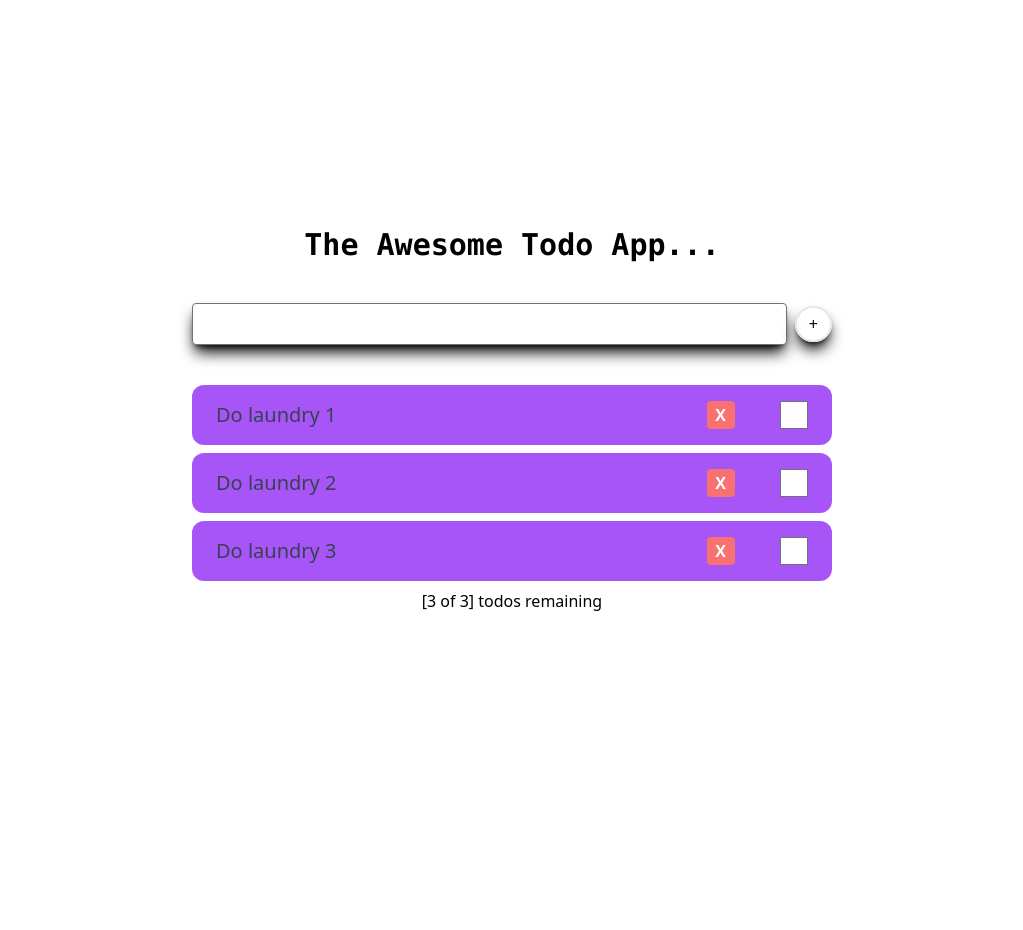
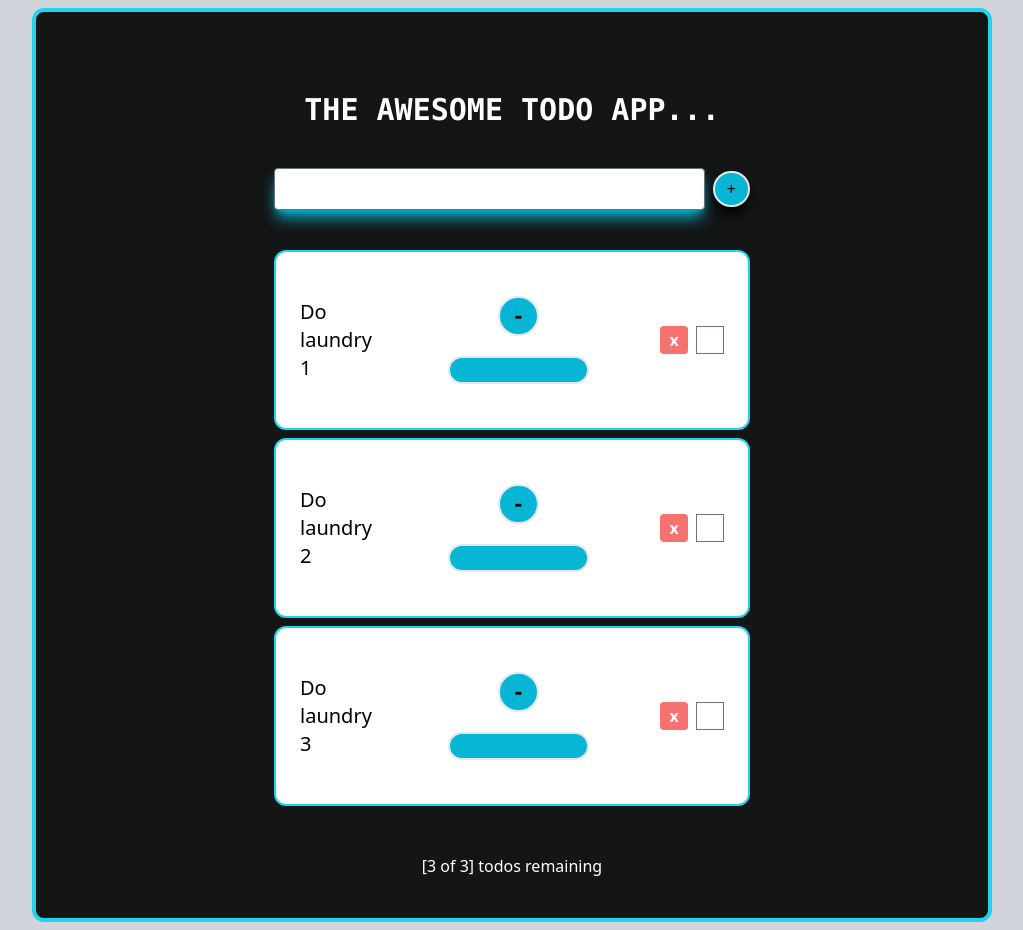
Before and after one commit to DecentraMindsCoin/recursive-test, a Next.js app: page / in a window 1280 px wide. Shown: the whole page, without its empty margins (128-1151 px from the left). Before the commit the page ends 800 px from the top, so only its background shows below. Built offline with nearby package versions, Linux system fonts and the light colour scheme.

Commit message:
add sub todo tree test using show hide

```diff
--- a/pages/index.tsx
+++ b/pages/index.tsx
@@ -5,13 +5,19 @@ import { Todos } from "../src/Components/Todos"
 
 const Home: NextPage = () => {
   return (
+    <div className='relative bg-gray-300'>
+
+
     <div className="flex min-h-screen flex-col items-center justify-center py-2">
       <Head>
-        <title>Create Next App</title>
+        <title>Recursive Challenge Todo</title>
         <link rel="icon" href="/favicon.ico" />
       </Head>
-<Todos />
-    </div>
+      <div className='bg-black w-3/4 rounded-xl bg-opacity-90 py-10 border-4 border-cyan-400'>
+        <Todos />
+      </div>
+
+    </div> </div>
   )
 }
 
--- a/src/Components/AddTodo.tsx
+++ b/src/Components/AddTodo.tsx
@@ -7,17 +7,17 @@ export const AddTodo = ({
 }: AddTodoProps) => (
   <div className=' w-full'>
     {' '}
-    <h1 className="text-center py-10 text-3xl font-bold font-mono">The Awesome Todo App...</h1>
+    <h1 className="text-center py-10 text-3xl font-bold font-mono uppercase text-white">The Awesome Todo App...</h1>
     <form className="flex w-full justify-between" onSubmit={handleSubmitTodo}>
       <input
         type="text"
         name="task"
         value={task}
-        className="text-grey-dark mr-2 flex-1 rounded p-2 shadow-lg shadow-black"
+        className="text-gray-700 mr-2 flex-1 rounded p-2 shadow-lg shadow-cyan-500"
         onChange={handleChange}
       />
       <button type="submit" aria-label="Add todo">
-        <h1 className="rounded-full border-2 px-3 py-1 shadow-lg shadow-black">
+        <h1 className="rounded-full border-2 px-3 py-1 shadow-lg shadow-black bg-cyan-500">
           +
         </h1>
       </button>
--- a/src/Components/Row.tsx
+++ b/src/Components/Row.tsx
@@ -1,4 +1,6 @@
-import { TodoProps } from "../types"
+import { TodoProps } from '../types'
+import { useState } from 'react'
+import SubButton from '../Components/SubButton'
 
 export const Row = ({
   todo: { id, task, isCompleted },
@@ -7,26 +9,32 @@ export const Row = ({
 }: TodoProps) => (
   <div
     className={`
-        flex w-full p-4 mb-2 justify-between items-center
-       ${isCompleted ? "bg-gray-400 " : "bg-purple-500 rounded-xl"}
+         mb-2 flex w-full items-center justify-between p-4
+       ${
+         isCompleted
+           ? 'bg-gray-400 '
+           : 'bg-opacity- rounded-xl border-2 border-cyan-400 bg-white '
+       }
       `}
   >
     <p
       className={`
-          ml-2 text-xl font-sans font-medium
-          ${isCompleted ? "text-white line-through" : "text-gray-700"}
+          ml-2 font-sans text-xl font-medium
+          ${isCompleted ? 'text-white line-through' : 'white'}
         `}
     >
       {task}
-    </p>
-    <div className="w-1/6 flex justify-between items-center mr-2">
+    </p>{' '}
+    <SubButton />
+    <div className="mr-2 flex w-1/6 items-center justify-between space-x-2">
       <button
         aria-label="Delete a todo"
-        className="h-7 w-7 flex justify-center items-center bg-red-400 hover:bg-red-500 text-white font-bold  rounded"
+        className="flex h-7 w-7 items-center justify-center rounded bg-red-400 px-3 font-bold text-white  hover:bg-red-500"
         onClick={() => handleDeleteTodo(id)}
       >
-        X
+        x
       </button>
+
       <input
         type="checkbox"
         checked={isCompleted}
--- /dev/null
+++ b/src/Components/SubButton.tsx
@@ -0,0 +1,28 @@
+import UnderTodo from './UnderTodo'
+
+import React from 'react'
+import { useState } from 'react'
+
+const SubButton = () => {
+  const [show, setShow] = useState(false)
+
+  return (
+    <div className="mx-auto h-full w-full cursor-pointer  space-y-5 py-7 text-center font-mono font-bold uppercase italic tracking-wider">
+      <button
+        className="rounded-full border-2 bg-cyan-500 px-3 py-1 text-xl font-bold"
+        onClick={() => setShow(!show)}
+      >
+        {show ? '+' : '-'}
+      </button>
+      <div className="mx-auto w-1/2 rounded-full   border-2 bg-cyan-500 p-3">
+        {show && (
+          <div>
+            <UnderTodo />
+          </div>
+        )}
+      </div>
+    </div>
+  )
+}
+
+export default SubButton
--- a/src/Components/Todos.tsx
+++ b/src/Components/Todos.tsx
@@ -54,7 +54,7 @@ export const Todos = () => {
   }
 
   return (
-    <section className="w-10/12 lg:w-1/2 max-w-2xl flex flex-col items-center">
+    <section className="w-10/12 lg:w-1/2 max-w-2xl flex flex-col items-center mx-auto ">
       <AddTodo
         handleChange={handleChange}
         handleSubmitTodo={handleSubmitTodo}
@@ -75,7 +75,7 @@ export const Todos = () => {
         </p>
       )}
       {hasTodos && (
-        <p>
+        <p className="text-white pt-10">
           [{remainingTodos} of {todosLength}] todos remaining
         </p>
       )}
--- /dev/null
+++ b/src/Components/UnderTodo.tsx
@@ -0,0 +1,9 @@
+import React from 'react'
+import { AddTodo } from './AddTodo'
+const UnderTodo = () => {
+  return (
+    <div>Sub Todos </div>
+  )
+}
+
+export default UnderTodo
```
Also changed, not shown: src/subTodos.ts (added, +20 -0 lines), src/subTypes.ts (added, +19 -0 lines).
